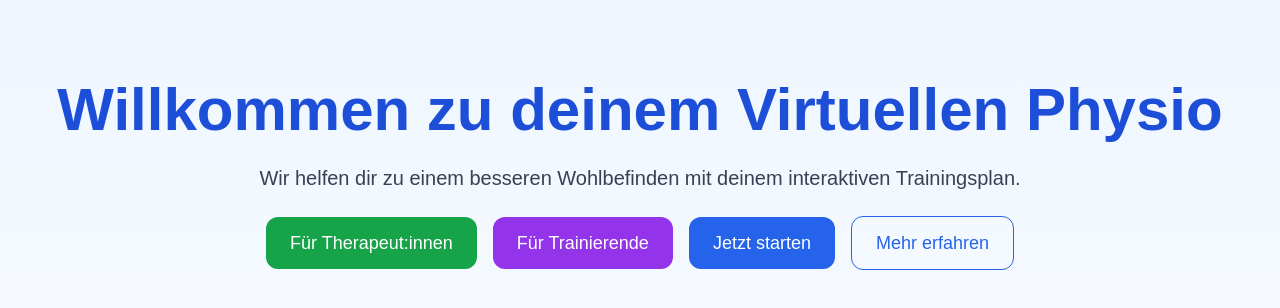
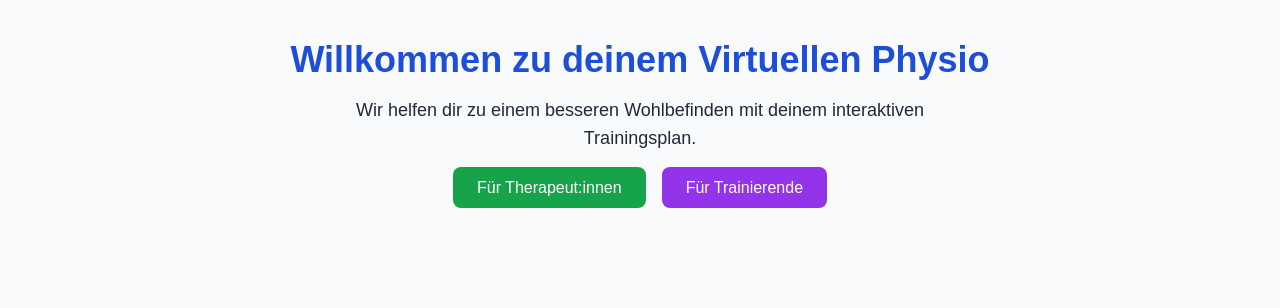
Before and after one commit to Lemonsoft-creator/virtual-physio, a Next.js app: page / in a window 1280 px wide. Shown: the top 308 px of the page. Built offline with nearby package versions, Linux system fonts and the light colour scheme.

Commit message:
Update page.tsx

```diff
--- a/app/page.tsx
+++ b/app/page.tsx
@@ -1,43 +1,21 @@
+// ❌ Diese hier bitte löschen!
 export default function LandingPage() {
   return (
-    <main className="p-8 space-y-24 text-gray-800 bg-gradient-to-b from-blue-50 to-white min-h-screen">
-      {/* Hero Section */}
-      <section className="text-center space-y-6 pt-12">
-        <h1 className="text-5xl md:text-6xl font-bold text-blue-700">
+    <main className="p-10 text-center text-gray-800">
+      <h1 className="text-4xl font-bold text-blue-700 mb-4">
         Willkommen zu deinem Virtuellen Physio
       </h1>
-        <p className="text-xl max-w-3xl mx-auto text-gray-700">
+      <p className="text-lg max-w-xl mx-auto">
         Wir helfen dir zu einem besseren Wohlbefinden mit deinem interaktiven Trainingsplan.
       </p>
-        <div className="space-x-4 mt-6">
-          <a
-            href="/therapeuten"
-            className="inline-block px-6 py-3 bg-green-600 text-white rounded-xl hover:bg-green-700 text-lg"
-          >
+      <div className="mt-6 space-x-4">
+        <a href="/therapeuten" className="px-6 py-3 bg-green-600 text-white rounded-lg hover:bg-green-700">
           Für Therapeut:innen
         </a>
-          <a
-            href="/patienten"
-            className="inline-block px-6 py-3 bg-purple-600 text-white rounded-xl hover:bg-purple-700 text-lg"
-          >
+        <a href="/patienten" className="px-6 py-3 bg-purple-600 text-white rounded-lg hover:bg-purple-700">
           Für Trainierende
         </a>
-          <a
-            href="/login"
-            className="inline-block px-6 py-3 bg-blue-600 text-white rounded-xl hover:bg-blue-700 text-lg"
-          >
-            Jetzt starten
-          </a>
-          <a
-            href="#vorteile"
-            className="inline-block px-6 py-3 border border-blue-600 text-blue-600 rounded-xl hover:bg-blue-50 text-lg"
-          >
-            Mehr erfahren
-          </a>
       </div>
-      </section>
-
-      {/* ...Vorteile, Testimonials, Footer... */}
     </main>
   )
 }
```
Lines whose indentation alone changed are shown as unchanged.
